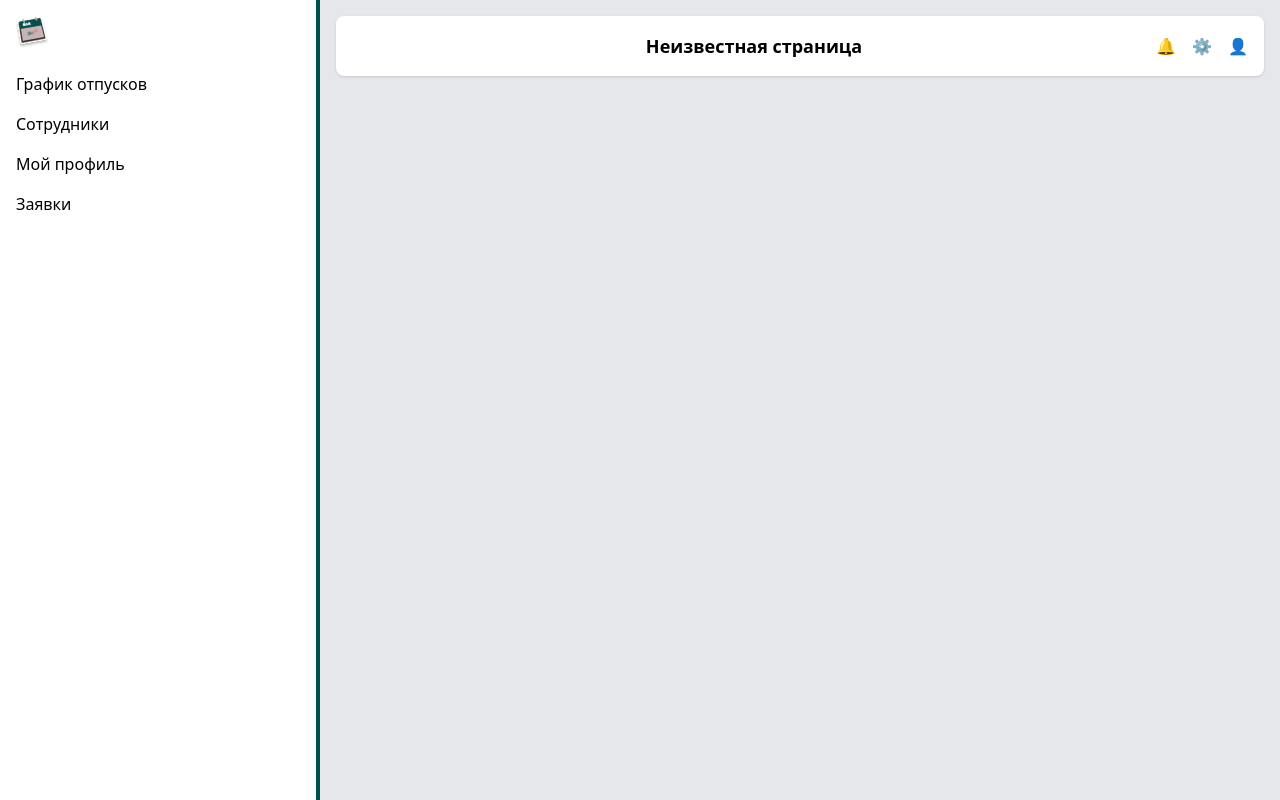
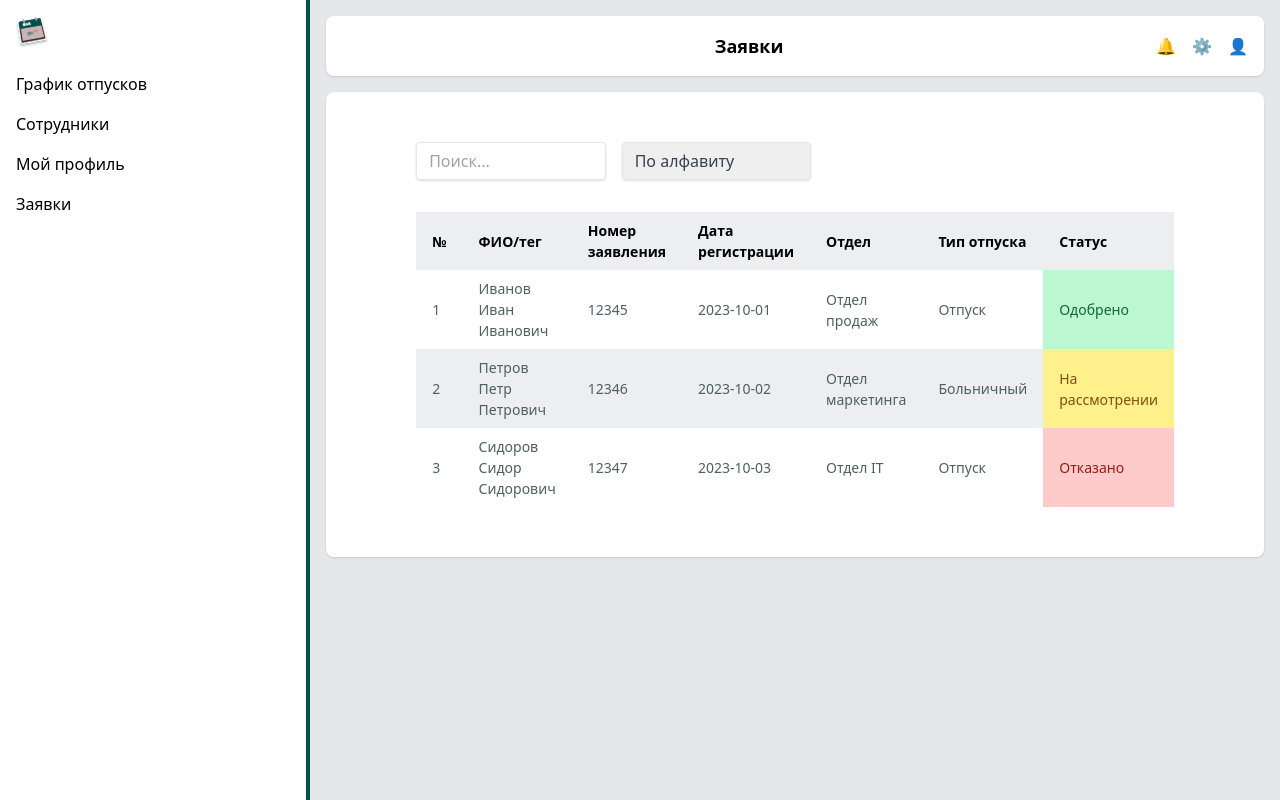
Before and after one commit to ToshaTosha/vacation-planning, a React (Create React App) app: page /applications in a window 1280 px wide. Built offline with nearby package versions, Linux system fonts and the light colour scheme.

Commit message:
добавлена таблица с заявками

```diff
--- a/src/App.js
+++ b/src/App.js
@@ -11,6 +11,7 @@ import VacationSchedule from '@/pages/VacationSchedule';
 import UserProfile from '@/pages/UserProfile';
 import EmployeeList from '@/pages/EmployeeList';
 import AddVacation from '@/pages/AddVacation';
+import Applications from '@/pages/Applications';
 
 const App = () => {
   const location = useLocation();
@@ -27,7 +28,7 @@ const App = () => {
     case '/profile':
       title = 'Мой профиль';
       break;
-    case '/requests':
+    case '/applications':
       title = 'Заявки';
       break;
     case '/settings':
@@ -46,11 +47,11 @@ const App = () => {
   return (
     <Layout title={title}>
       <Routes>
-        {/* <Route path="/employees" element={<Employees />} /> */}
         <Route path="/profile" element={<UserProfile />} />
         <Route path="/settings" element={<Settings />} />
         <Route path="/schedule" element={<VacationSchedule />} />
         <Route path="/employees" element={<EmployeeList />} />
+        <Route path="/applications" element={<Applications />} />
         <Route path="/profile/add-vacation" element={<AddVacation />} />
       </Routes>
     </Layout>
--- /dev/null
+++ b/src/components/CommonInput.tsx
@@ -0,0 +1,23 @@
+import React from 'react';
+interface CommonInputProps {
+  value: string;
+  placeholder: string;
+  onChange: (e: React.ChangeEvent<HTMLInputElement>) => void;
+}
+
+const CommonInput = ({ value, placeholder, onChange }: CommonInputProps) => {
+  return (
+    <div className="mb-4">
+      <input
+        type="string"
+        id="string"
+        value={value}
+        onChange={onChange}
+        placeholder={placeholder}
+        className="shadow appearance-none border rounded w-full py-2 px-3 text-gray-700 leading-tight focus:outline-none focus:shadow-outline"
+      />
+    </div>
+  );
+};
+
+export default CommonInput;
--- a/src/components/Layout.tsx
+++ b/src/components/Layout.tsx
@@ -36,7 +36,7 @@ const Layout = ({ children, title }: LayoutProps) => {
               </Link>
             </li>
             <li className="mb-4">
-              <Link to="/requests" className="hover:text-gray-400">
+              <Link to="/applications" className="hover:text-gray-400">
                 Заявки
               </Link>
             </li>
--- /dev/null
+++ b/src/components/VacationTable.tsx
@@ -0,0 +1,88 @@
+import React from 'react';
+import { VacationRequest } from '@/types';
+interface VacationTableProps {
+  data: VacationRequest[];
+}
+
+const VacationTable = ({ data }: VacationTableProps) => {
+  const getStatusColor = (status: string) => {
+    switch (status) {
+      case 'Одобрено':
+        return 'bg-green-200 text-green-800';
+      case 'На рассмотрении':
+        return 'bg-yellow-200 text-yellow-800';
+      case 'Отказано':
+        return 'bg-red-200 text-red-800';
+      default:
+        return '';
+    }
+  };
+
+  return (
+    <div className="overflow-x-auto">
+      <table className="min-w-full bg-white">
+        <thead>
+          <tr className="text-left">
+            <th className="font-bold text-[14px] bg-[#EDEEF0] px-4 py-2">№</th>
+            <th className="font-bold text-[14px] bg-[#EDEEF0] px-4 py-2">
+              ФИО/тег
+            </th>
+            <th className="font-bold text-[14px] bg-[#EDEEF0] px-4 py-2">
+              Номер заявления
+            </th>
+            <th className="font-bold text-[14px] bg-[#EDEEF0] px-4 py-2">
+              Дата регистрации
+            </th>
+            <th className="font-bold text-[14px] bg-[#EDEEF0] px-4 py-2">
+              Отдел
+            </th>
+            <th className="font-bold text-[14px] bg-[#EDEEF0] px-4 py-2">
+              Тип отпуска
+            </th>
+            <th className="font-bold text-[14px] bg-[#EDEEF0] px-4 py-2">
+              Статус
+            </th>
+          </tr>
+        </thead>
+        <tbody>
+          {data.map((item, index) => (
+            <tr
+              key={index}
+              className={`hover:bg-gray-100 ${
+                index % 2 === 0 ? 'bg-white' : 'bg-[#EDEEF0]'
+              }`}
+            >
+              <td className="text-[#4E605F] text-[14px] px-4 py-2">
+                {item.number}
+              </td>
+              <td className="text-[#4E605F] text-[14px] px-4 py-2">
+                {item.fullName}
+              </td>
+              <td className="text-[#4E605F] text-[14px] px-4 py-2">
+                {item.applicationNumber}
+              </td>
+              <td className="text-[#4E605F] text-[14px] px-4 py-2">
+                {item.registrationDate}
+              </td>
+              <td className="text-[#4E605F] text-[14px] px-4 py-2">
+                {item.department}
+              </td>
+              <td className="text-[#4E605F] text-[14px] px-4 py-2">
+                {item.leaveType}
+              </td>
+              <td
+                className={`text-[14px] px-4 py-2 ${getStatusColor(
+                  item.status
+                )}`}
+              >
+                {item.status}
+              </td>
+            </tr>
+          ))}
+        </tbody>
+      </table>
+    </div>
+  );
+};
+
+export default VacationTable;
--- /dev/null
+++ b/src/pages/Applications.tsx
@@ -0,0 +1,67 @@
+import { useState } from 'react';
+import VacationTable from '@/components/VacationTable';
+import Dropdown from '@/components/Dropdown';
+import CommonInput from '@/components/CommonInput';
+import { VacationRequest } from '@/types';
+
+const Applications = () => {
+  const data: VacationRequest[] = [
+    {
+      number: 1,
+      fullName: 'Иванов Иван Иванович',
+      applicationNumber: 12345,
+      registrationDate: '2023-10-01',
+      department: 'Отдел продаж',
+      leaveType: 'Отпуск',
+      status: 'Одобрено',
+    },
+    {
+      number: 2,
+      fullName: 'Петров Петр Петрович',
+      applicationNumber: 12346,
+      registrationDate: '2023-10-02',
+      department: 'Отдел маркетинга',
+      leaveType: 'Больничный',
+      status: 'На рассмотрении',
+    },
+    {
+      number: 3,
+      fullName: 'Сидоров Сидор Сидорович',
+      applicationNumber: 12347,
+      registrationDate: '2023-10-03',
+      department: 'Отдел IT',
+      leaveType: 'Отпуск',
+      status: 'Отказано',
+    },
+  ];
+  const [sort, setSort] = useState<string>('');
+  const [search, setSearch] = useState<string>('');
+  const sortOptions = [
+    { value: 'alphabetically', label: 'По алфавиту' },
+    { value: 'date', label: 'По дате' },
+  ];
+
+  return (
+    <div className="bg-white rounded-lg shadow px-[90px] py-[50px]">
+      <div className="mb-4 flex items-start">
+        <div className="w-1/4 mr-4">
+          <CommonInput
+            value={search}
+            placeholder="Поиск..."
+            onChange={(e) => setSearch(e.target.value)}
+          />
+        </div>
+        <div className="w-1/4">
+          <Dropdown
+            options={sortOptions}
+            value={sort}
+            onChange={(e) => setSort(e.target.value)}
+          />
+        </div>
+      </div>
+      <VacationTable data={data} />
+    </div>
+  );
+};
+
+export default Applications;
--- /dev/null
+++ b/src/types.ts
@@ -0,0 +1,9 @@
+export interface VacationRequest {
+  number: number;
+  fullName: string;
+  applicationNumber: number;
+  registrationDate: string;
+  department: string;
+  leaveType: string;
+  status: 'Одобрено' | 'На рассмотрении' | 'Отказано';
+}
```
